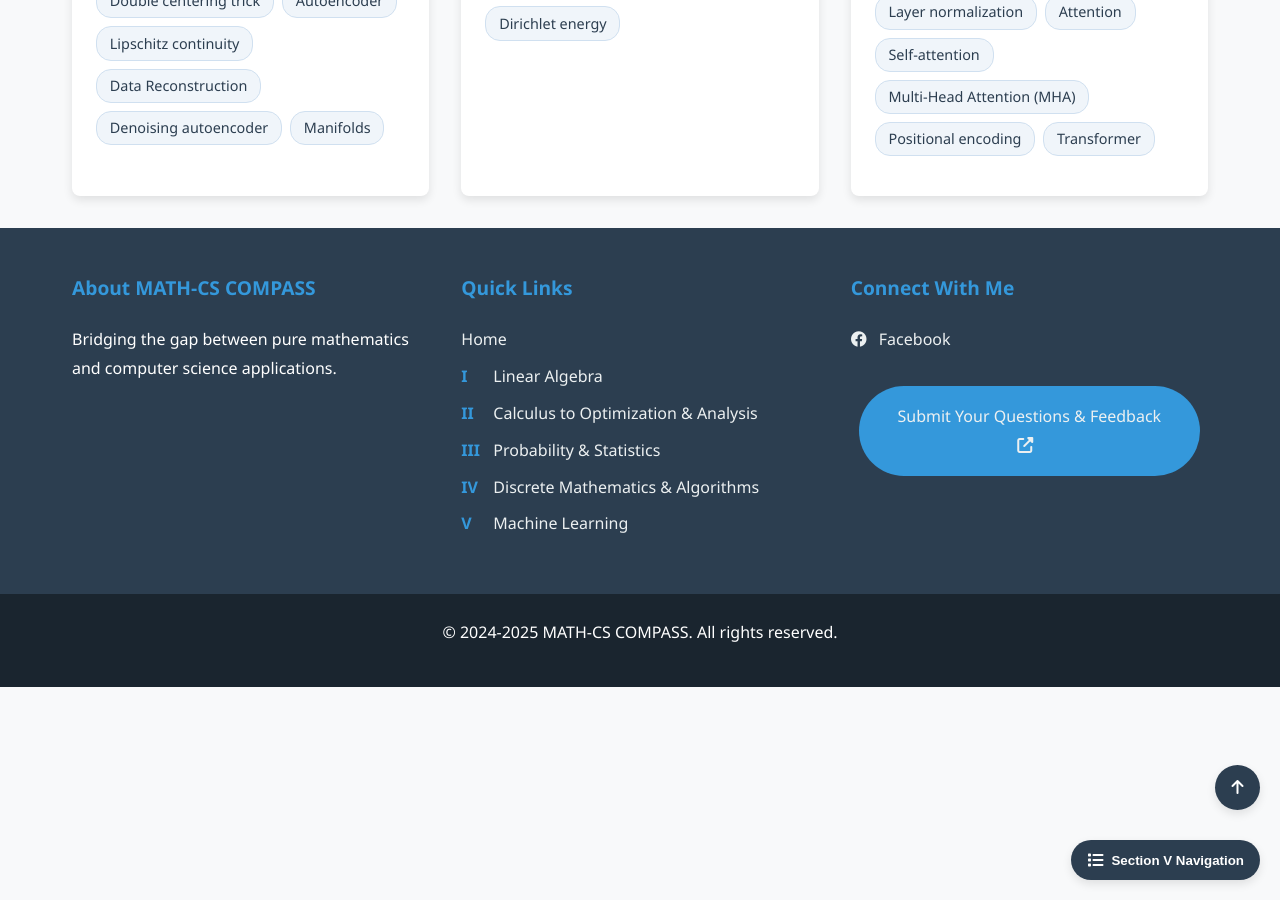
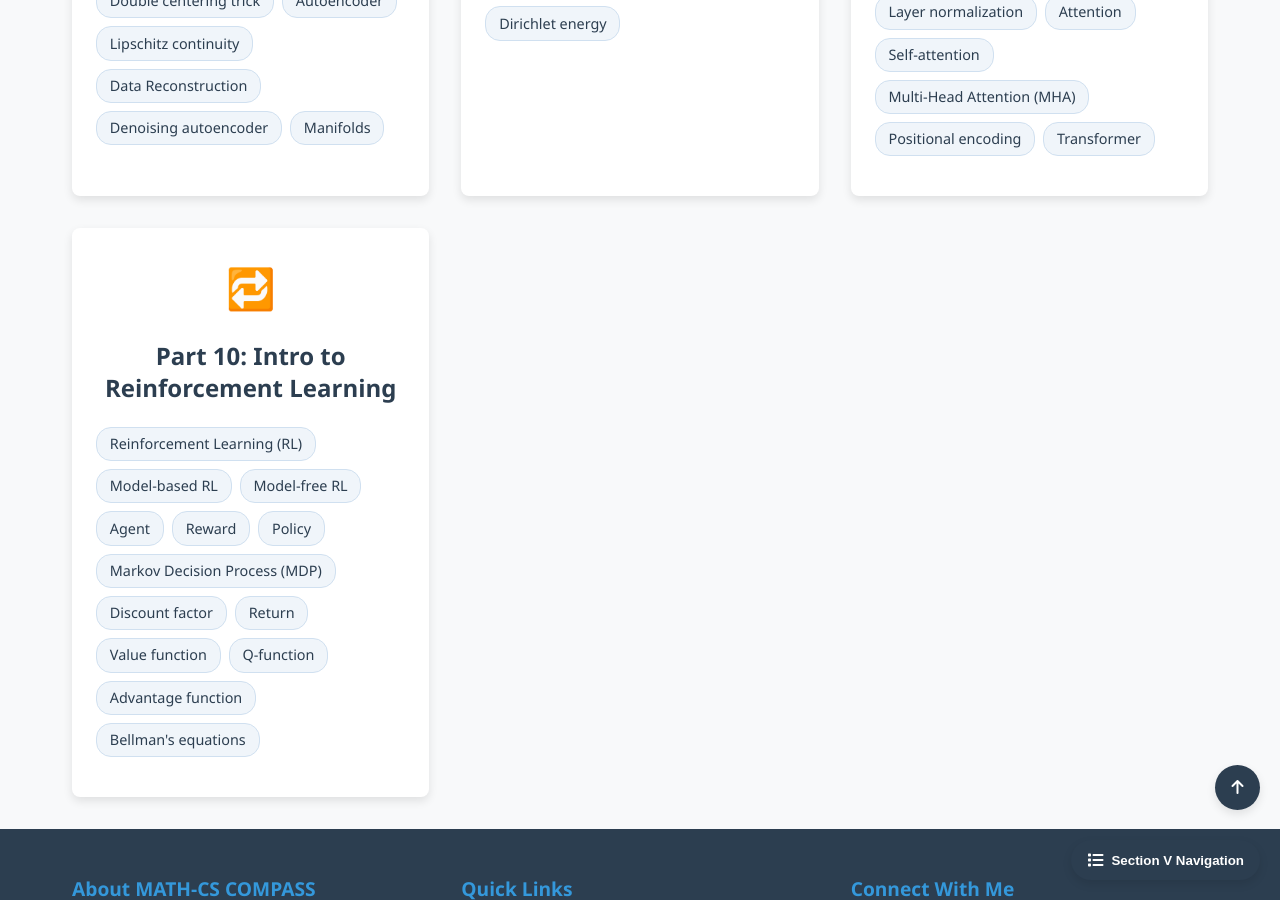
Before and after one commit to Yusukey01/yusukey01.github.io, a Jekyll site: the page built from Mathematics/Machine_learning/ml.html, in a window 1280 px wide and 900 px high, scrolled down 2346 px. Built offline with Jekyll 4.4.1, drawn with Linux system fonts in a browser that asks for light colours.

Commit message:
open V-10

```diff
--- a/Mathematics/Machine_learning/ml.html
+++ b/Mathematics/Machine_learning/ml.html
@@ -168,6 +168,26 @@ uses_python: false
                         </div>
                     </div>
 
+                    <div class="card">
+                        <div class="card-icon">🔁</div>
+                        <h3><a href="reinforcement.html">Part 10: Intro to Reinforcement Learning </a></h3>
+                        <div class="keywords">
+                           <span>Reinforcement Learning (RL)</span>
+                           <span>Model-based RL</span>
+                           <span>Model-free RL</span>
+                           <span>Agent</span>
+                           <span>Reward</span>
+                           <span>Policy</span>
+                           <span>Markov Decision Process (MDP)</span>
+                           <span>Discount factor</span>
+                           <span>Return</span>
+                           <span>Value function</span>
+                           <span>Q-function</span>
+                           <span>Advantage function</span>
+                           <span>Bellman's equations</span>
+                        </div>
+                    </div>
+
 
                 </div>
             </section>
--- a/Mathematics/pages.json
+++ b/Mathematics/pages.json
@@ -251,6 +251,10 @@
       {
         "path": "Mathematics/Machine_learning/deep_nn.html",
         "title": "Intro to Deep Neural Networks"
+      },
+      {
+        "path": "Mathematics/Machine_learning/reinforcement.html",
+        "title": "Intro to Reinforcement Learning"
       }
     ]
   }
--- a/_includes/section_v_navigation.html
+++ b/_includes/section_v_navigation.html
@@ -20,6 +20,8 @@
         <a href="{% if page.level == 'detail' %}pca.html{% else %}../Machine_learning/pca.html{% endif %}" {% if page.url contains 'pca' %}class="current-page"{% endif %}>Part 7: Principal Component Analysis (PCA) & Autoencoders</a>
         <a href="{% if page.level == 'detail' %}clustering.html{% else %}../Machine_learning/clustering.html{% endif %}" {% if page.url contains 'clustering' %}class="current-page"{% endif %}>Part 8: Clustering</a>
         <a href="{% if page.level == 'detail' %}deep_nn.html{% else %}../Machine_learning/deep_nn.html{% endif %}" {% if page.url contains 'deep_nn' %}class="current-page"{% endif %}>Part 9: Intro to Deep Neural Networks</a>
+        <a href="{% if page.level == 'detail' %}reinforcement.html{% else %}../Machine_learning/reinforcement.html{% endif %}" {% if page.url contains 'reinforcement' %}class="current-page"{% endif %}>Part 10: Intro to Reinforcement Learning</a>
+
       </div>
     </div>
 </div>
--- a/pages.json
+++ b/pages.json
@@ -251,6 +251,10 @@
       {
         "path": "Mathematics/Machine_learning/deep_nn.html",
         "title": "Intro to Deep Neural Networks"
+      },
+      {
+        "path": "Mathematics/Machine_learning/reinforcement.html",
+        "title": "Intro to Reinforcement Learning"
       }
     ]
   }
--- a/updates.json
+++ b/updates.json
@@ -1,4 +1,5 @@
 [
+    { "date": "07/12/2025", "content": "Section V - Part 10: Intro to Reinforcement Learning."},
     { "date": "07/01/2025", "content": "Section V - Part 9: Intro to Deep Neural Networks has been opened."},
     { "date": "06/21/2025", "content": "Section V - Part 8: Clustering has been opened."},
     { "date": "06/17/2025", "content": "Section V - Part 7: Principal Component Analysis (PCA) & Autoeocoders has been opened."},
```
Also changed, not shown: Mathematics/Machine_learning/reinforcement.html (+2 -74 lines), note.txt (+71 -0 lines).
